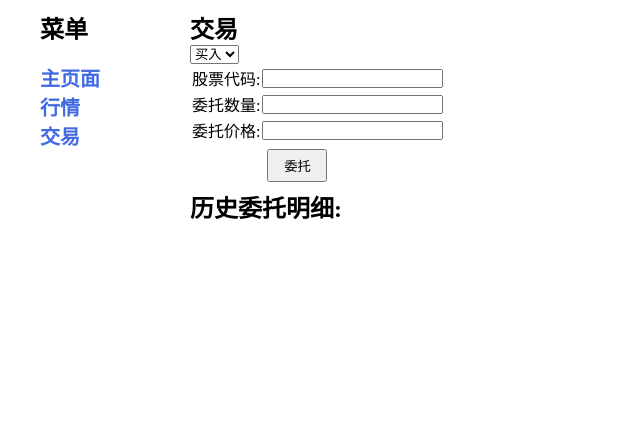
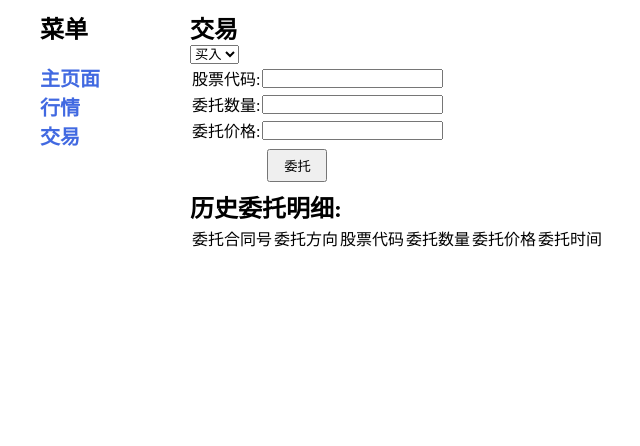
Before and after one commit to cforth/stock-trading, a PHP site: page /business.php in a window 1280 px wide. Shown: the part 65-511 px from the top of the page, without its empty margins (200-840 px from the left). Run offline with PHP 8.4, Linux system fonts and the light colour scheme; the visitor is signed in with stand-in values (Sample User, id 1); data that the repository does not hold is empty.

Commit message:
委托明细显示优化

```diff
--- a/public/business.php
+++ b/public/business.php
@@ -77,6 +77,15 @@
 
 
     <h2>历史委托明细:</h2>
+    <table>
+    <tr>
+      <td>委托合同号</td>
+      <td>委托方向</td>
+      <td>股票代码</td>
+      <td>委托数量</td>
+      <td>委托价格</td>
+      <td>委托时间</td>
+    </tr>
     <?php
       $sql_result = mysql_query(sprintf("SELECT 1 FROM users WHERE user='%s'", $_SESSION["user"]));
 
@@ -84,10 +93,11 @@
         $sql_user = mysql_fetch_array(mysql_query(sprintf("SELECT id FROM users WHERE user='%s'", $_SESSION["user"])));
         $lswt_array = mysql_query(sprintf("SELECT * FROM wtmx WHERE user_id = '%d'", $sql_user["id"]));
         while($lswt_rows = mysql_fetch_array($lswt_array)) {
-          print("<p>委托合同号:" . $lswt_rows["id"] . "  委托方向:" . $lswt_rows["wtfx"] . "  股票代码:" . $lswt_rows["gpdm"] . "  委托数量:" . $lswt_rows["wtsl"] . "  委托价格:" . $lswt_rows["wtjg"] . "  委托时间:". $lswt_rows["wtmx_time"] . "</p>");
+          print("<tr><td>" . $lswt_rows["id"] . "</td><td>" . $lswt_rows["wtfx"] . "</td><td>" . $lswt_rows["gpdm"] . "</td><td>" . $lswt_rows["wtsl"] . "</td><td>" . $lswt_rows["wtjg"] . "</td><td>". $lswt_rows["wtmx_time"] . "</td></tr>");
         }
       }
     ?>
+  </table>
 
 <?php
   require '../module/footer.php';
```
Also changed, not shown: public/css/mystyle.css (line endings or trailing spaces).
